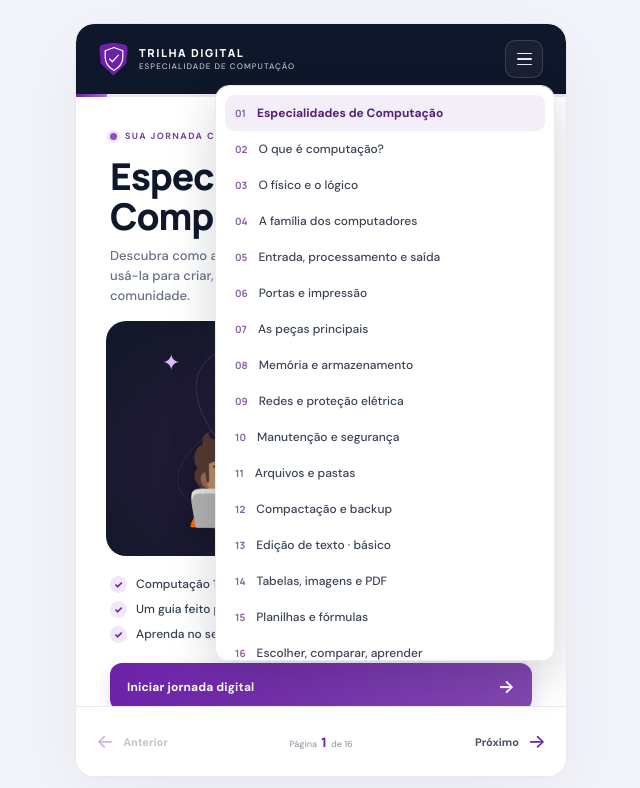
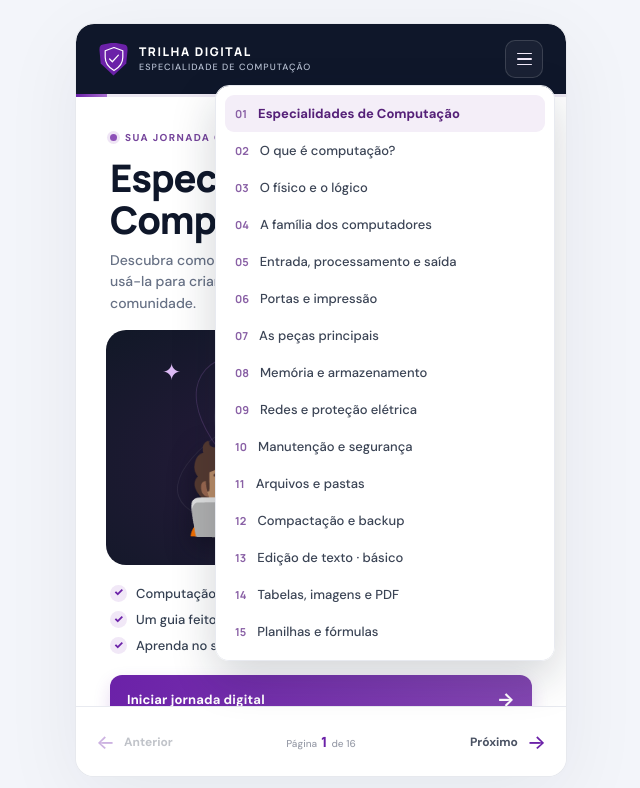
Before and after one commit to billygrahan/Especialidades_Desbravadores, a React (Vite) app in the folder Especialidade_Computacao/: page / in a window 1280 px wide. Both pictures are taken after a click on the button "Abrir índice". Shown: the top 788 px of the page, without its empty margins (319-959 px from the left). Built offline with nearby package versions, Linux system fonts and the light colour scheme.

Commit message:
Aumento da fonte geral do Projeto!

```diff
--- a/Especialidade_Computacao/src/index.css
+++ b/Especialidade_Computacao/src/index.css
@@ -10,7 +10,7 @@
   -moz-osx-font-smoothing: grayscale;
   font-optical-sizing: auto;
   font-weight: 500;
-  font-size: 30px;
+  font-size: 31px;
 }
 
 * {
--- a/Especialidade_Computacao/src/styles/concept-art.css
+++ b/Especialidade_Computacao/src/styles/concept-art.css
@@ -24,14 +24,14 @@
   color: #6b21a8;
   display: grid;
   place-items: center;
-  font-size: 20px;
+  font-size: 21px;
   font-weight: 700;
 }
 .time-stop b {
-  font-size: 10px;
+  font-size: 11px;
 }
 .time-stop small {
-  font-size: 8px;
+  font-size: 9px;
   color: #8990a0;
 }
 .time-stop i {
@@ -59,13 +59,13 @@
   box-shadow: 0 5px 10px #22202a12;
 }
 .layer > span {
-  font-size: 17px;
+  font-size: 18px;
 }
 .layer b {
-  font-size: 11px;
+  font-size: 12px;
 }
 .layer small {
-  font-size: 9px;
+  font-size: 10px;
   opacity: 0.8;
 }
 .app-layer {
@@ -97,10 +97,10 @@
   color: #43495a;
 }
 .device span {
-  font-size: 17px;
+  font-size: 18px;
   line-height: 1;
   color: #6d3e94;
 }
 .device b {
-  font-size: 9px;
+  font-size: 10px;
 }
--- a/Especialidade_Computacao/src/styles/cover-art.css
+++ b/Especialidade_Computacao/src/styles/cover-art.css
@@ -46,7 +46,7 @@
 }
 .scout {
   z-index: 2;
-  font-size: 89px;
+  font-size: 90px;
   position: absolute;
   left: 17%;
   bottom: 19px;
@@ -88,7 +88,7 @@
   color: #fff;
   border-radius: 9px;
   padding: 7px 9px;
-  font-size: 11px;
+  font-size: 12px;
   font-weight: 700;
   backdrop-filter: blur(4px);
 }
@@ -103,7 +103,7 @@
 .spark {
   position: absolute;
   color: #ddbbf5;
-  font-size: 22px;
+  font-size: 23px;
 }
 .spark-a {
   left: 13%;
--- a/Especialidade_Computacao/src/styles/document-art.css
+++ b/Especialidade_Computacao/src/styles/document-art.css
@@ -10,11 +10,11 @@
   align-items: center;
   gap: 17px;
   color: #674288;
-  font-size: 12px;
+  font-size: 13px;
   border-bottom: 1px solid #dfdbe6;
 }
 .editor-toolbar b {
-  font-size: 13px;
+  font-size: 14px;
 }
 .editor-toolbar span:nth-of-type(2) {
   margin-left: auto;
@@ -31,7 +31,7 @@
   gap: 6px;
 }
 .editor-page strong {
-  font-size: 9px;
+  font-size: 10px;
   color: #33394a;
 }
 .editor-page > i {
@@ -44,7 +44,7 @@
   width: 66%;
 }
 .editor-highlight {
-  font-size: 7px;
+  font-size: 8px;
   color: #684089;
   background: #f3eaf8;
   padding: 4px;
@@ -71,17 +71,17 @@
   gap: 2px;
 }
 .report-heading span {
-  font-size: 6px;
+  font-size: 7px;
   letter-spacing: 1px;
   color: #7849a0;
   font-weight: 700;
 }
 .report-heading b {
-  font-size: 8px;
+  font-size: 9px;
   color: #343b4b;
 }
 .report-heading small {
-  font-size: 6px;
+  font-size: 7px;
   color: #9397a2;
 }
 .report-photo {
@@ -90,7 +90,7 @@
   background: #eaf1e8;
   display: grid;
   place-items: center;
-  font-size: 22px;
+  font-size: 23px;
 }
 .report-lines {
   display: flex;
@@ -123,14 +123,14 @@
   color: #fff;
   border-radius: 7px;
   padding: 5px 8px;
-  font-size: 12px;
+  font-size: 13px;
   font-weight: 800;
   text-align: center;
   transform: rotate(5deg);
   box-shadow: 0 4px 8px #78212c25;
 }
 .pdf-stamp small {
-  font-size: 6px;
+  font-size: 7px;
   font-weight: 500;
   display: block;
 }
@@ -141,7 +141,7 @@
   padding: 11px 13px;
 }
 .sheet-title {
-  font-size: 9px;
+  font-size: 10px;
   font-weight: 700;
   color: #354052;
   margin-bottom: 7px;
@@ -155,7 +155,7 @@
 }
 .sheet-grid > * {
   padding: 3px 5px;
-  font-size: 8px;
+  font-size: 9px;
   border-right: 1px solid #dedbe4;
   border-bottom: 1px solid #dedbe4;
   color: #555c69;
@@ -180,6 +180,6 @@
   border-radius: 5px;
   background: #fff;
   padding: 4px 7px;
-  font: 8px monospace;
+  font: 9px monospace;
   color: #647469;
 }
--- a/Especialidade_Computacao/src/styles/hardware-art.css
+++ b/Especialidade_Computacao/src/styles/hardware-art.css
@@ -15,20 +15,20 @@
   gap: 2px;
 }
 .flow-visual > div > span {
-  font-size: 23px;
+  font-size: 24px;
 }
 .flow-visual b {
-  font-size: 10px;
+  font-size: 11px;
   color: #333d4e;
 }
 .flow-visual small {
-  font-size: 8px;
+  font-size: 9px;
   color: #858c9c;
 }
 .flow-visual > i {
   font-style: normal;
   color: #9567b0;
-  font-size: 16px;
+  font-size: 17px;
 }
 .flow-visual .processor {
   width: 73px;
@@ -64,7 +64,7 @@
 .port > span,
 .print-card > span {
   height: 27px;
-  font-size: 18px;
+  font-size: 19px;
   font-weight: 800;
   color: #684089;
   display: grid;
@@ -75,30 +75,30 @@
   background: #28283a;
   color: white;
   border-radius: 4px;
-  font-size: 14px;
+  font-size: 15px;
 }
 .port .hdmi {
   width: 26px;
   background: #77509a;
   color: white;
   border-radius: 4px;
-  font-size: 11px;
+  font-size: 12px;
 }
 .port .vga {
   width: 28px;
   background: #27334a;
   color: #fff;
   border-radius: 4px;
-  font-size: 13px;
+  font-size: 14px;
 }
 .port b,
 .print-card b {
-  font-size: 9px;
+  font-size: 10px;
   color: #343c4b;
 }
 .port small,
 .print-card small {
-  font-size: 7px;
+  font-size: 8px;
   line-height: 1.2;
   color: #858b99;
 }
@@ -134,7 +134,7 @@
   color: #fff;
   display: grid;
   place-items: center;
-  font: 700 9px monospace;
+  font: 700 10px monospace;
 }
 .board-slot {
   position: absolute;
@@ -164,7 +164,7 @@
   position: absolute;
   background: #fff;
   color: #474b56;
-  font-size: 8px;
+  font-size: 9px;
   padding: 4px 6px;
   border-radius: 5px;
   box-shadow: 0 3px 8px #17203320;
@@ -196,15 +196,15 @@
   gap: 3px;
 }
 .memory-card > span {
-  font-size: 20px;
+  font-size: 21px;
   color: #734794;
 }
 .memory-card b {
-  font-size: 11px;
+  font-size: 12px;
   color: #34394a;
 }
 .memory-card small {
-  font-size: 8px;
+  font-size: 9px;
   line-height: 1.25;
   color: #828998;
   min-height: 20px;
--- a/Especialidade_Computacao/src/styles/quiz.css
+++ b/Especialidade_Computacao/src/styles/quiz.css
@@ -10,7 +10,7 @@
   overflow: hidden;
 }
 .trophy {
-  font-size: 37px;
+  font-size: 38px;
   margin-right: 13px;
   filter: drop-shadow(0 4px 8px #05070b65);
 }
@@ -20,19 +20,19 @@
   gap: 3px;
 }
 .quiz-art > div > span {
-  font-size: 7px;
+  font-size: 8px;
   color: #d9b8f3;
   letter-spacing: 1.2px;
   font-weight: 700;
 }
 .quiz-art > div > b {
   font:
-    700 13px 'Manrope',
+    700 14px 'Manrope',
     sans-serif;
   max-width: 190px;
 }
 .quiz-art small {
-  font-size: 8px;
+  font-size: 9px;
   color: #c1bdc9;
 }
 .quiz-stars {
@@ -41,7 +41,7 @@
   top: 12px;
   color: #d7b4ef;
   letter-spacing: 5px;
-  font-size: 13px;
+  font-size: 14px;
 }
 .quiz-box {
   margin-top: 15px;
@@ -54,7 +54,7 @@
   display: flex;
   justify-content: space-between;
   align-items: center;
-  font-size: 8px;
+  font-size: 9px;
   font-weight: 700;
   letter-spacing: 0.8px;
   color: #80609a;
@@ -65,7 +65,7 @@
 }
 .quiz-box h2 {
   font:
-    700 14px/1.35 'Manrope',
+    700 15px/1.35 'Manrope',
     sans-serif;
   color: #232b3c;
   margin: 10px 0;
@@ -82,7 +82,7 @@
   text-align: left;
   padding: 0 10px;
   color: #495161;
-  font-size: 10px;
+  font-size: 11px;
   display: flex;
   align-items: center;
   justify-content: space-between;
@@ -106,7 +106,7 @@
   font-weight: 800;
 }
 .quiz-feedback {
-  font-size: 9px;
+  font-size: 10px;
   color: #677080;
   margin-top: 9px;
   line-height: 1.45;
@@ -125,7 +125,7 @@
   padding: 9px 12px;
   width: 100%;
   font-weight: 700;
-  font-size: 10px;
+  font-size: 11px;
   cursor: pointer;
 }
 .quiz-result {
@@ -133,13 +133,13 @@
   padding: 6px;
 }
 .quiz-result > span {
-  font-size: 34px;
+  font-size: 35px;
 }
 .quiz-result h2 {
   margin: 5px 0;
 }
 .quiz-result p {
-  font-size: 10px;
+  font-size: 11px;
   color: #6b7280;
   line-height: 1.5;
   margin: 0;
@@ -162,10 +162,10 @@
   gap: 2px;
 }
 .completion-note b {
-  font-size: 9px;
+  font-size: 10px;
   color: #49345c;
 }
 .completion-note small {
-  font-size: 8px;
+  font-size: 9px;
   color: #7c7883;
 }
--- a/Especialidade_Computacao/src/styles/reader.css
+++ b/Especialidade_Computacao/src/styles/reader.css
@@ -48,12 +48,12 @@
 }
 .brand b {
   font:
-    800 11px/1 'Manrope',
+    800 12px/1 'Manrope',
     sans-serif;
   letter-spacing: 1.55px;
 }
 .brand small {
-  font-size: 8px;
+  font-size: 9px;
   letter-spacing: 1.05px;
   color: #b7c0d2;
 }
@@ -142,7 +142,7 @@
   align-items: center;
   gap: 8px;
   color: #75449b;
-  font-size: 9px;
+  font-size: 10px;
   font-weight: 700;
   letter-spacing: 1.42px;
   line-height: 1.3;
@@ -161,7 +161,7 @@ p {
 }
 .page-copy h1 {
   font:
-    800 clamp(27px, 7vw, 35px)/1.1 'Manrope',
+    800 clamp(28px, 7vw, 36px)/1.1 'Manrope',
     sans-serif;
   letter-spacing: -1.15px;
   color: var(--navy);
@@ -169,7 +169,7 @@ p {
   max-width: 400px;
 }
 .page-intro {
-  font-size: 13px;
+  font-size: 14px;
   line-height: 1.55;
   color: #677185;
   margin: 0;
@@ -187,7 +187,7 @@ p {
   align-items: flex-start;
   gap: 9px;
   color: #354052;
-  font-size: 12px;
+  font-size: 13px;
   line-height: 1.4;
 }
 .learning-list li > span {
@@ -197,7 +197,7 @@ p {
   border-radius: 50%;
   background: #f1e8f7;
   color: #6b21a8;
-  font-size: 10px;
+  font-size: 11px;
   font-weight: 800;
   display: grid;
   place-items: center;
@@ -209,14 +209,14 @@ p {
   border-radius: 10px;
   background: #f6f2f9;
   color: #62556e;
-  font-size: 11px;
+  font-size: 12px;
   line-height: 1.48;
   display: flex;
   gap: 9px;
 }
 .tip > span {
   color: #8b52b5;
-  font-size: 15px;
+  font-size: 16px;
   line-height: 1;
   flex: none;
 }
@@ -227,7 +227,7 @@ p {
   align-items: center;
   gap: 8px;
   color: #9a9ead;
-  font-size: 8px;
+  font-size: 9px;
   font-weight: 700;
   letter-spacing: 1.05px;
 }
@@ -255,11 +255,11 @@ p {
   color: #4a5263;
   cursor: pointer;
   padding: 0;
-  font-size: 11px;
+  font-size: 12px;
 }
 .nav-button span {
   color: #6b21a8;
-  font-size: 19px;
+  font-size: 20px;
   font-weight: 500;
 }
 .nav-button:disabled {
@@ -275,12 +275,12 @@ p {
   align-items: baseline;
   gap: 4px;
   color: #9a9eaa;
-  font-size: 9px;
+  font-size: 10px;
   white-space: nowrap;
 }
 .page-count b {
   font:
-    800 13px 'Manrope',
+    800 14px 'Manrope',
     sans-serif;
   color: #6b21a8;
 }
@@ -309,12 +309,12 @@ p {
   align-items: center;
   gap: 11px;
   color: #3b4455;
-  font-size: 12px;
+  font-size: 13px;
   cursor: pointer;
 }
 .chapter-menu button > span {
   font:
-    700 10px 'Manrope',
+    700 11px 'Manrope',
     sans-serif;
   color: #8960a5;
 }
@@ -331,7 +331,7 @@ p {
   border-radius: 12px;
   background: linear-gradient(115deg, #6b21a8, #8447b2);
   color: white;
-  font-size: 12px;
+  font-size: 13px;
   font-weight: 700;
   letter-spacing: 0.15px;
   box-shadow: 0 7px 17px #6b21a82a;
@@ -342,7 +342,7 @@ p {
   cursor: pointer;
 }
 .start-button span {
-  font-size: 18px;
+  font-size: 19px;
 }
 .mini-reminder {
   margin-top: 15px;
@@ -353,10 +353,10 @@ p {
   flex-direction: column;
   gap: 3px;
   color: #476457;
-  font-size: 10px;
+  font-size: 11px;
 }
 .mini-reminder b {
-  font-size: 11px;
+  font-size: 12px;
 }
 .mini-reminder button {
   align-self: flex-start;
@@ -365,7 +365,7 @@ p {
   background: none;
   color: #68418a;
   font: inherit;
-  font-size: 9px;
+  font-size: 10px;
   font-weight: 700;
   cursor: pointer;
 }
@@ -373,7 +373,7 @@ p {
   padding-top: 25px;
 }
 .cover-page .page-copy h1 {
-  font-size: 33px;
+  font-size: 34px;
   max-width: 340px;
 }
 .cover-page .page-copy {
--- a/Especialidade_Computacao/src/styles/responsive.css
+++ b/Especialidade_Computacao/src/styles/responsive.css
@@ -18,10 +18,10 @@
     height: 235px;
   }
   .cover-page .page-copy h1 {
-    font-size: 37px;
+    font-size: 38px;
   }
   .page-copy h1 {
-    font-size: 37px;
+    font-size: 38px;
   }
   .timeline-visual {
     height: 116px;
@@ -39,11 +39,11 @@
     height: 174px;
   }
   .page-copy h1 {
-    font-size: 29px;
+    font-size: 30px;
     margin-top: 10px;
   }
   .page-intro {
-    font-size: 12px;
+    font-size: 13px;
   }
   .learning-list {
     gap: 6px;
@@ -79,20 +79,20 @@
     padding: 0 15px;
   }
   .page-copy h1 {
-    font-size: 26px;
+    font-size: 27px;
   }
   .page-intro {
-    font-size: 12px;
+    font-size: 13px;
   }
   .learning-list li {
-    font-size: 11px;
+    font-size: 12px;
   }
   .port-visual {
     gap: 4px;
   }
   .port small,
   .print-card small {
-    font-size: 6px;
+    font-size: 7px;
   }
 }
 @media (prefers-reduced-motion: reduce) {
--- a/Especialidade_Computacao/src/styles/safety-art.css
+++ b/Especialidade_Computacao/src/styles/safety-art.css
@@ -21,11 +21,11 @@
   box-shadow: 0 5px 12px #18244125;
 }
 .router span {
-  font-size: 18px;
+  font-size: 19px;
   line-height: 19px;
 }
 .router b {
-  font-size: 8px;
+  font-size: 9px;
   letter-spacing: 0.5px;
 }
 .net-lines {
@@ -49,7 +49,7 @@
   width: 185px;
   display: flex;
   justify-content: space-between;
-  font-size: 19px;
+  font-size: 20px;
 }
 .power-chips {
   margin-top: auto;
@@ -57,7 +57,7 @@
   gap: 6px;
 }
 .power-chips span {
-  font-size: 8px;
+  font-size: 9px;
   background: #fff;
   border: 1px solid #e8e5ed;
   color: #596172;
@@ -79,7 +79,7 @@
   min-height: 39px;
 }
 .safe-visual b {
-  font-size: 9px;
+  font-size: 10px;
   color: #474d5b;
 }
 .check-mark,
@@ -92,13 +92,13 @@
   place-items: center;
   background: #d9f3e8;
   color: #24815b;
-  font-size: 12px;
+  font-size: 13px;
   font-weight: 800;
 }
 .x-mark {
   background: #f6e4e5;
   color: #b5464b;
-  font-size: 16px;
+  font-size: 17px;
 }
 .folder-visual {
   height: 127px;
@@ -116,13 +116,13 @@
   gap: 8px;
   height: 21px;
   color: #394253;
-  font-size: 11px;
+  font-size: 12px;
 }
 .folder-line > span {
-  font-size: 16px;
+  font-size: 17px;
 }
 .folder-line b {
-  font-size: 10px;
+  font-size: 11px;
   font-weight: 600;
 }
 .indent {
@@ -135,12 +135,12 @@
   padding-left: 62px;
 }
 .file-line > span {
-  font-size: 14px;
+  font-size: 15px;
 }
 .file-line small {
   margin-left: auto;
   color: #949aa7;
-  font-size: 8px;
+  font-size: 9px;
 }
 .backup-visual {
   height: 142px;
@@ -157,10 +157,10 @@
   color: #555;
 }
 .backup-center > span {
-  font-size: 23px;
+  font-size: 24px;
 }
 .backup-center b {
-  font-size: 9px;
+  font-size: 10px;
 }
 .backup-branches {
   height: 19px;
@@ -198,10 +198,10 @@
   color: #75459a;
 }
 .backup-destinations span {
-  font-size: 17px;
+  font-size: 18px;
 }
 .backup-destinations b {
-  font-size: 8px;
+  font-size: 9px;
   color: #545c6b;
 }
 .zip-tag {
@@ -211,5 +211,5 @@
   width: 100%;
   text-align: center;
   color: #7c7185;
-  font-size: 8px;
+  font-size: 9px;
 }
```
